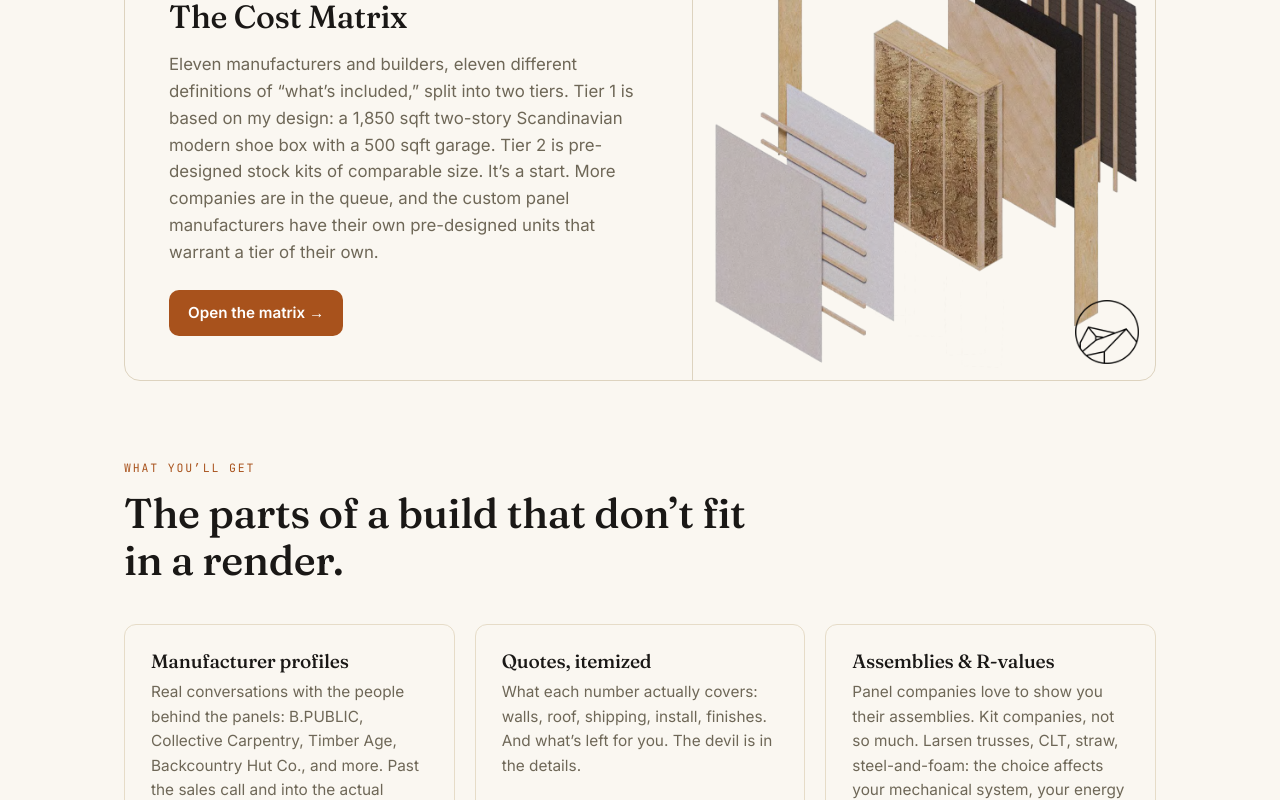
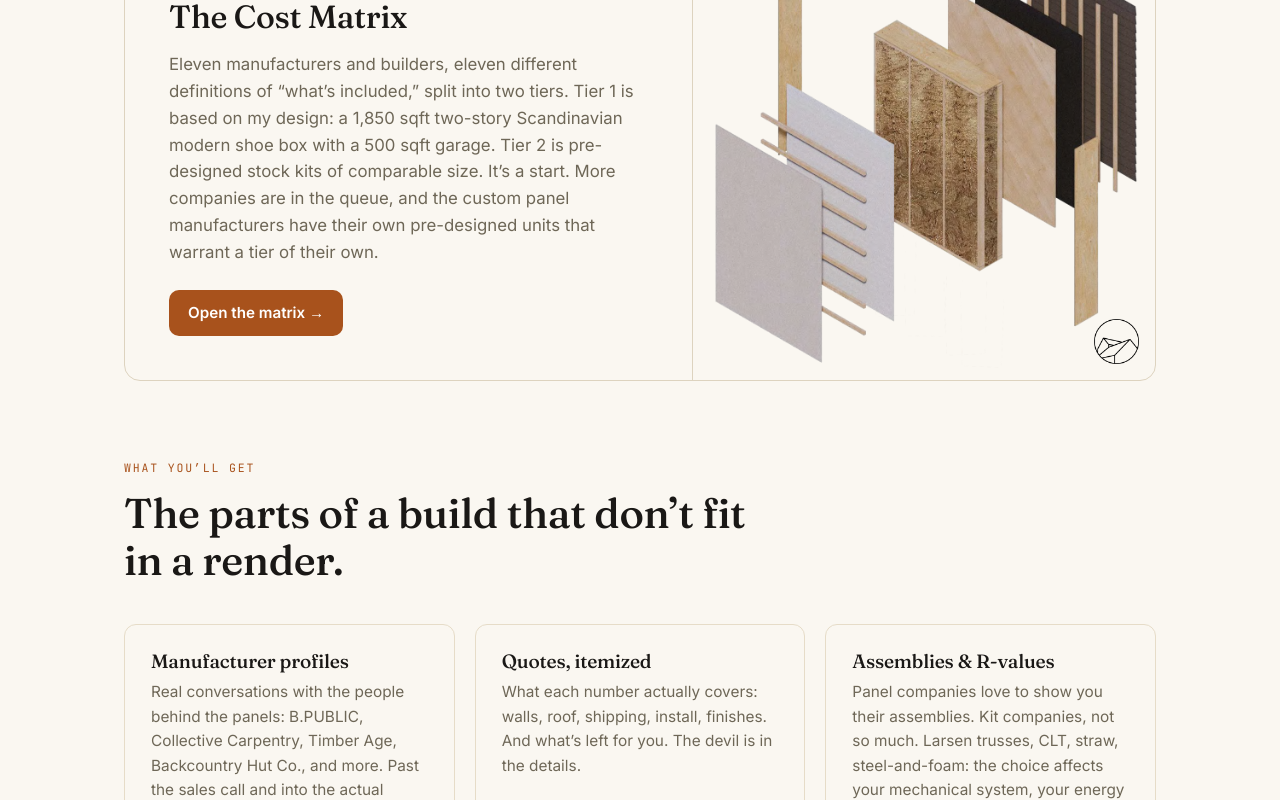
Before and after one commit to yogeshsimpson/assembled-home, a Next.js app: page / in a window 1280 px wide. Shown: the part 1141-1941 px from the top of the page. Built offline with nearby package versions, Linux system fonts and the light colour scheme.

Commit message:
Home: shrink Croft logo to 45px square
Co-Authored-By: Claude Opus 4.8 <noreply@anthropic.com>

```diff
--- a/src/app/(frontend)/styles.css
+++ b/src/app/(frontend)/styles.css
@@ -361,7 +361,7 @@ h4 {
   position: absolute;
   right: 16px;
   bottom: 16px;
-  width: 64px;
+  width: 45px;
   max-width: 40%;
   line-height: 0;
   transition: opacity 0.15s ease;
```
